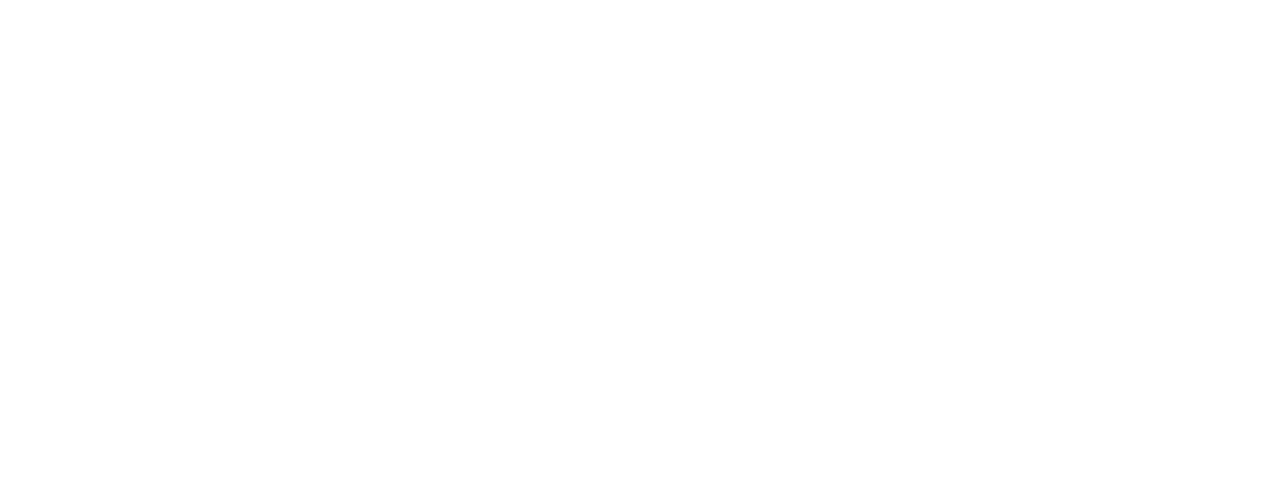
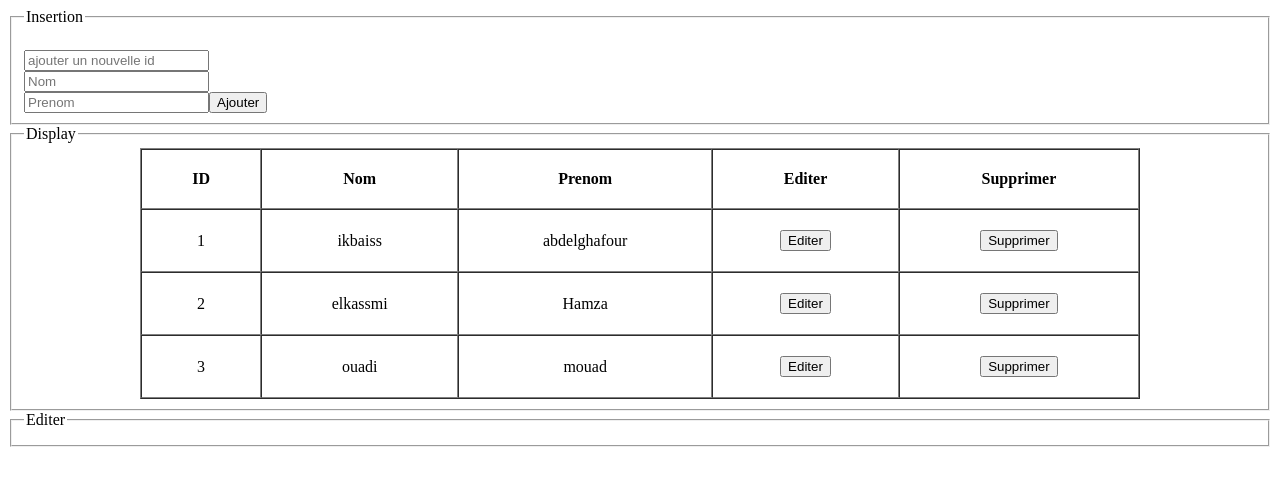
Before and after one commit to ikbaissabdelghafour/COURS_react_js, a React (Create React App) app: page / in a window 1280 px wide. Shown: the top 486 px of the page. Built offline with nearby package versions, Linux system fonts and the light colour scheme.

Commit message:
Acititer 11 make the create and delete

```diff
--- a/src/Activite11/App.jsx
+++ b/src/Activite11/App.jsx
@@ -1,11 +1,35 @@
-import React from 'react'
+import React, { useState } from 'react'
+import Display from './display'
+import Creat from './creat'
+import Edite from './edite'
+function App() {
+    const list=[
+        {id:1,nom:"ikbaiss",prenom:"abdelghafour"},
+        {id:2,nom:"elkassmi",prenom:"Hamza"},
+        {id:3,nom:"ouadi",prenom:"mouad"}
+    ]
+    const [data,setData]=useState(list)
+    const get_delete_id=(id)=>(setData(data.filter((ele)=>!(ele.id===id))))
+    const ajouter=(newobj)=>(data.find(ele=>ele.id!==newobj.id) && setData([...data,newobj]))
 
-function App() {
-  return (
-    <div>
+    return (
+        <>
+        <fieldset>
+            <legend>Insertion</legend>
+            <Creat new_object={ajouter}/>
+        </fieldset>
+        <fieldset>
+            <legend>Display</legend>
+            <Display table={data} ondelete={get_delete_id} />
+        </fieldset>
+        <fieldset>
+            <legend>Editer</legend>
+            <Edite />
+        </fieldset>
+        </>
 
-    </div>
-  )
+
+    )
 }
 
 export default App
--- a/src/Activite11/Creat.jsx
+++ b/src/Activite11/Creat.jsx
@@ -1,10 +1,21 @@
-import React from 'react'
+import React, { useState } from 'react'
 
-function Creat() {
+function Creat({new_object}) {
+  const [id,setId]=useState('')
+  const [nom,setNom]=useState('')
+  const [prenom,setPrenom]=useState('')
   return (
-    <div>
-
-    </div>
+    <>
+     <form  onSubmit={e=>e.preventDefault()}>
+      <label htmlFor=""></label><br />
+      <input onChange={e=>setId(e.target.value)}  placeholder='ajouter un nouvelle id' type="number"  />
+      <label htmlFor=""></label><br />
+      <input onChange={e=>setNom(e.target.value)}  placeholder='Nom' type="text" />
+      <label htmlFor=""></label><br />
+      <input onChange={e=>setPrenom(e.target.value)}  placeholder='Prenom' type="text" />
+      <button onClick={_=>new_object({id:id,nom:nom,prenom:prenom})}>Ajouter</button>
+      </form>
+    </>
   )
 }
 
--- a/src/Activite11/Display.jsx
+++ b/src/Activite11/Display.jsx
@@ -1,11 +1,31 @@
 import React from 'react'
 
-function display() {
+function Display({table,onupdate,ondelete}) {
   return (
-    <div>
-
-    </div>
+    <table align='center' border={1} cellSpacing={0} cellPadding={20} width={1000}>
+    <thead>
+  <tr align="center">
+        <th>ID</th>
+        <th>Nom</th>
+        <th>Prenom</th>
+        <th>Editer</th>
+        <th>Supprimer</th>
+  </tr>
+    </thead>
+    <tbody>
+        {table.map((ele=>
+                <tr key={(ele.id)} align="center">
+                   <td> {ele.id} </td>
+                   <td> {ele.nom} </td>
+                   <td> {ele.prenom} </td>
+                   <td> <button onClick={()=>onupdate(ele.id)} >Editer</button> </td>
+                   <td> <button onClick={()=>ondelete(ele.id)} >Supprimer</button> </td>
+               </tr>
+        ))
+        }
+    </tbody>
+</table>
   )
 }
 
-export default display
+export default Display
--- a/src/TP_STATE/STATE.JS
+++ b/src/TP_STATE/STATE.JS
@@ -6,7 +6,7 @@
 this.state={nom:'ahmadi',prenom:'aicha'}
 }
 f1(){
-    return(this.setState={nom:props.nom,prenom:props.prenom})
+    return(this.setState={nom:this.props.nom,prenom:this.props.prenom})
     }
   render() {
           return (
```
